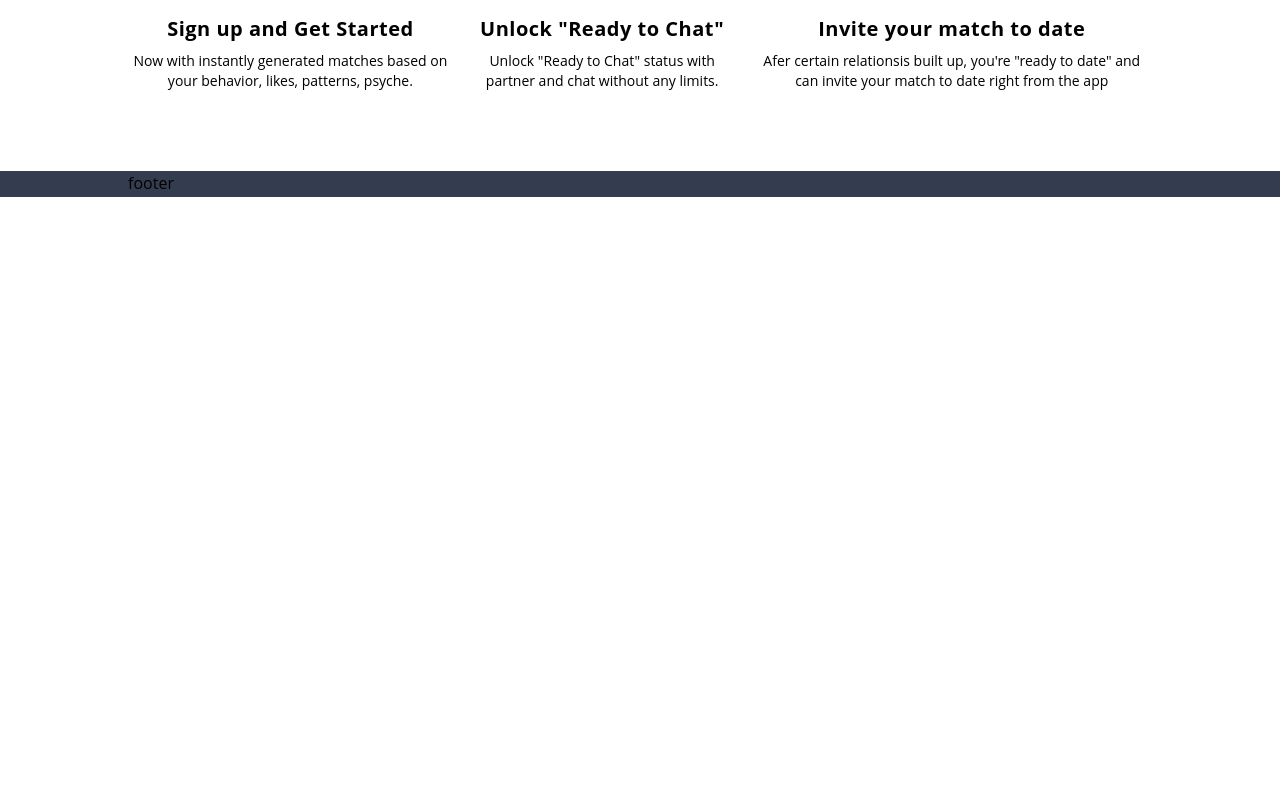
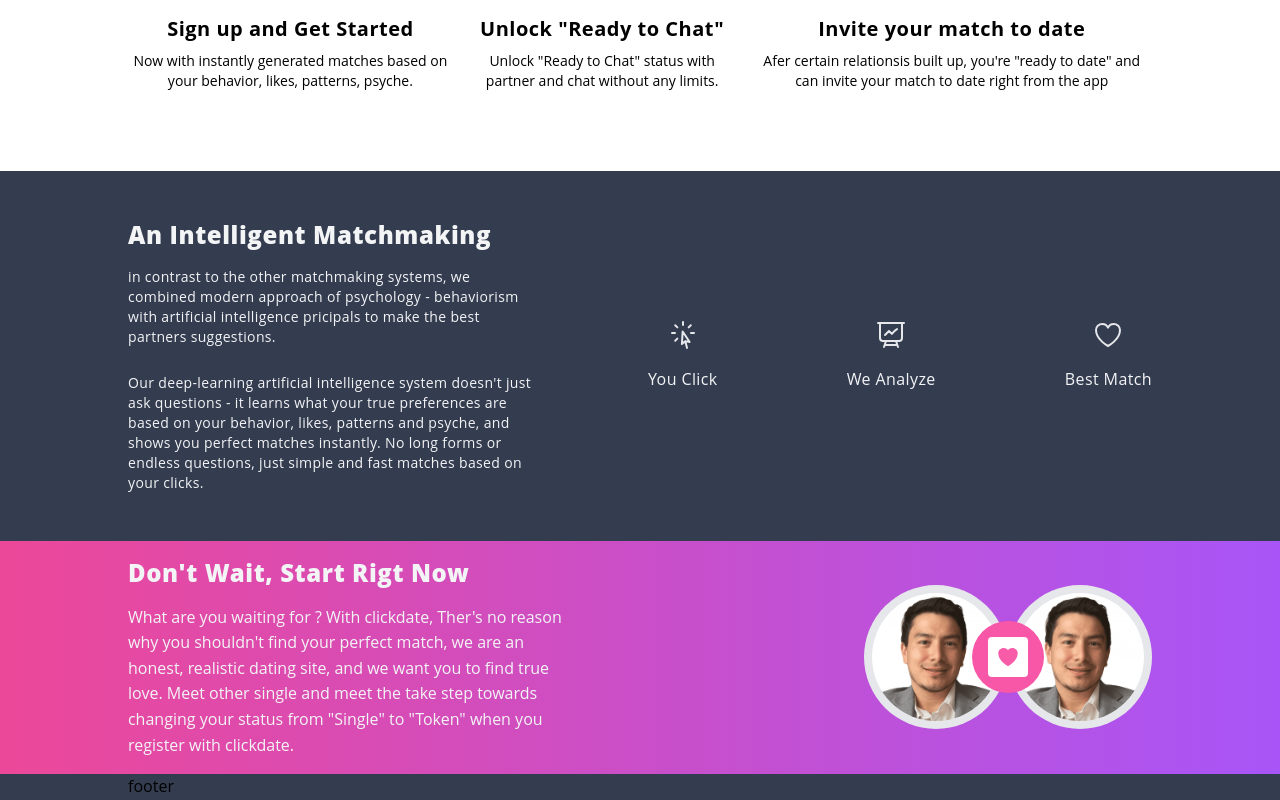
Before and after one commit to abdelrany/Dating-web-App, a Next.js app in the folder front-end/: page / in a window 1280 px wide. Shown: the part 1401-2201 px from the top of the page. Before the commit the page ends 1598 px from the top, so only its background shows below. Built offline with nearby package versions, Linux system fonts and the light colour scheme.

Commit message:
feat: added new section

```diff
--- a/front-end/components/home/Features.tsx
+++ b/front-end/components/home/Features.tsx
@@ -1,19 +1,20 @@
-import { DevicePhoneMobileIcon } from '@heroicons/react/24/outline'
+import { DevicePhoneMobileIcon, PresentationChartLineIcon, HeartIcon, CursorArrowRaysIcon } from '@heroicons/react/24/outline'
+import {HeartIcon as HeartIconSolid} from '@heroicons/react/24/solid'
 import Image from 'next/image'
 import React from 'react'
 import matchImg from '../../assets/images/matchingimg.png';
 import signupSvg from '../../assets/svg/signup.png';
 import datingSvg from '../../assets/svg/dating2.png';
 import chattingSvg from '../../assets/svg/chatting.png';
-
+import Img from '../../assets/images/profile.png'
 type Props = {}
 
 const Features = (props: Props) => {
   return (
     <div className=' min-h-[80vh]'>
         {/* download app section */}
-        <div className='bg-gradient py-2 px-2 sm:px-8 lg:px-32 lg:py-4 flex flex-col-reverse md:flex-row md:items-start justify-between items-center gap-24'>
-            <div className='flex flex-col items-center -translate-y-16 md:translate-y-0'>
+        <div className='bg-gradient py-2 px-2 sm:px-8 lg:px-32 lg:py-4 flex flex-col-reverse md:flex-row md:items-start justify-between items-center'>
+            <div className='flex flex-col items-center '>
                 <h1 className='mb-2 text-2xl font-extrabold text-gray-100 tracking-widest text-center '>Get ClickDate on Your Phone</h1>
                 <p className='mb-2 text-gray-100 tracking-normal text-center'>Interact with partners whenever you want from yur mobile phone.</p>
                 <p className=' mb-2 text-gray-100 tracking-normal text-center'>The more you use the app, the more you are close to a real date.</p>
@@ -25,13 +26,12 @@ const Features = (props: Props) => {
                     </span>
                 </div>
             </div>
-            <Image src={matchImg} alt="our app on app strore" className="w-40  h-48 -translate-y-16 -rotate-12 hover:rotate-0 duration-500" />
+            <Image src={matchImg} alt="our app on app strore" className="w-40  h-48 -translate-y-12 -rotate-12 hover:rotate-0 duration-500" />
         </div>
         {/* features */}
         <div className=' px-2 sm:px-8 lg:px-32 bg-white py-12'>
             <h1 className='text-center font-bold text-3xl text-dark'>ClickDate: Find love with our dating site</h1>
-
-            <div className='flex items-center justify-around flex-col md:flex-row py-8 gap-4'>
+            <article className='flex items-center justify-around flex-col md:flex-row py-8 gap-4'>
                 <div className='flex flex-col items-center gap-2'>
                     <Image src={signupSvg} alt="sign up" className="w-52 h-52 hover:scale-110 duration-500"/>
                     <h1 className='text-center font-bold text-xl tracking-wide'>Sign up and Get Started</h1>
@@ -47,9 +47,74 @@ const Features = (props: Props) => {
                     <h1 className='text-center font-bold text-xl tracking-wide'>Invite your match to date</h1>
                     <p className='text-sm text-center'> Afer certain relationsis built up, you're "ready to date"  and can invite your match to date right from the app</p>
                 </div>
+            </article>
+        </div>
+
+        {/* The illustration of Matchmaking  */}
+        <div className='py-12 px-2 sm:px-8 lg:px-32 flex justify-between flex-col gap-4 md:flex-row items-center bg-dark'>
+            <article className='flex-[.4]'>
+                <h1 className='text-gray-100 text-center md:text-left text-2xl font-extrabold mb-4 tracking-wide'>
+                    An Intelligent Matchmaking
+                </h1>
+                <p className='text-gray-100  text-center md:text-left text-sm tracking-wide'>
+                    in contrast to the other matchmaking systems, we combined modern approach of psychology -
+                    behaviorism with artificial intelligence pricipals to make the best partners suggestions.
+                </p> <br/>
+                <p className='text-gray-100  text-center md:text-left text-sm tracking-wide'>
+                    Our deep-learning artificial intelligence system doesn't just ask questions - it learns what
+                    your true preferences are based on your behavior, likes, patterns and psyche, and shows you
+                    perfect matches instantly. No long forms or endless questions, just simple and fast matches based
+                    on your clicks.
+                </p>
+            </article>
+            <div className='flex-[.5] flex justify-between items-center gap-4'>
+                    <div className=''>
+                        <div className="loader-cirle loader-cirle-one group flex justify-center items-center">
+                            <CursorArrowRaysIcon className='h-8 w-8 text-gray-200 group-hover:animate-pulse group-hover:scale-150 duration-300'/>
+                        </div>
+                        <h1 className='text-center text-gray-100 mt-4 tracking-wide'>You Click</h1>
+                    </div>
+
+                    <div className=''>
+                        <div className="loader-cirle loader-cirle-two group flex justify-center items-center">
+                            <PresentationChartLineIcon className='h-8 w-8 text-gray-200 group-hover:animate-pulse group-hover:scale-150 duration-300'/>
+                        </div>
+                        <h1 className='text-center text-gray-100 mt-4 tracking-wide'>We Analyze</h1>
+                    </div>
+
+                    <div className=''>
+                        <div className="loader-cirle loader-cirle-three group flex justify-center items-center">
+                            <HeartIcon className='h-8 w-8 text-gray-200 group-hover:animate-pulse group-hover:scale-150 duration-300'/>
+                        </div>
+                        <h1 className='text-center text-gray-100 mt-4 tracking-wide'> Best Match</h1>
+                    </div>
             </div>
         </div>
 
+        {/* the last part of the fetaures section with a gradient bg */}
+        <div className='bg-gradient py-4 px-2 sm:px-8 lg:px-32 flex flex-col md:flex-row items-center justify-between '>
+            <article className='md:flex-[.6]'>
+                <h1 className='text-gray-100 text-center md:text-left text-2xl font-extrabold mb-4 tracking-wide'>Don't Wait, Start Rigt Now</h1>
+                <p className='text-gray-100  text-center md:text-left'>
+                    What are you waiting for ? With clickdate, Ther's no reason why you shouldn't find your perfect match, we are an
+                    honest, realistic dating site, and we want you to find true love. Meet other single and meet the take step towards
+                    changing your status from "Single" to "Token" when you register with clickdate.
+                </p>
+            </article>
+            <div className='flex justify-center items-center relative'>
+                <div className='w-36 h-36 rounded-full bg-gray-200 flex items-center justify-center'>
+                    <Image src={Img} alt="" className='w-32 h-32 rounded-full'/>
+                </div>
+                <div className='absolute top-[50%] left-[50%] translate-x-[-50%] translate-y-[-50%] bg-primary p-4 rounded-full'>
+                    <div className='p-2 rounded bg-white' >
+                        <HeartIconSolid className='h-6 w-6 text-primary animate-pulse'/>
+                    </div>
+                </div>
+                <div className='w-36 h-36 rounded-full bg-gray-200 flex items-center justify-center'>
+                    <Image src={Img} alt="" className='w-32 h-32 rounded-full'/>
+                </div>
+            </div>
+        </div>
     </div>
   )
 }
```
